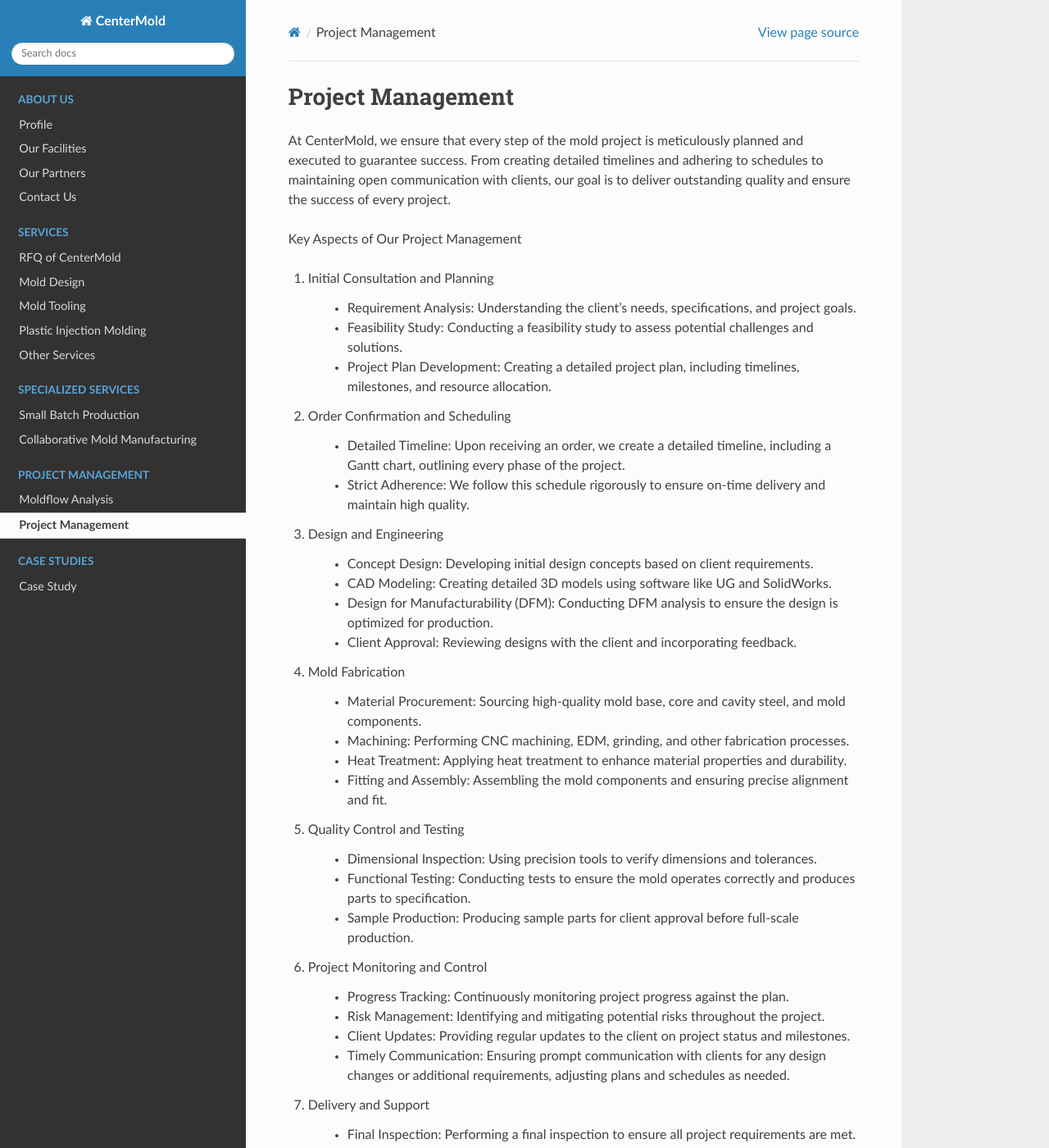
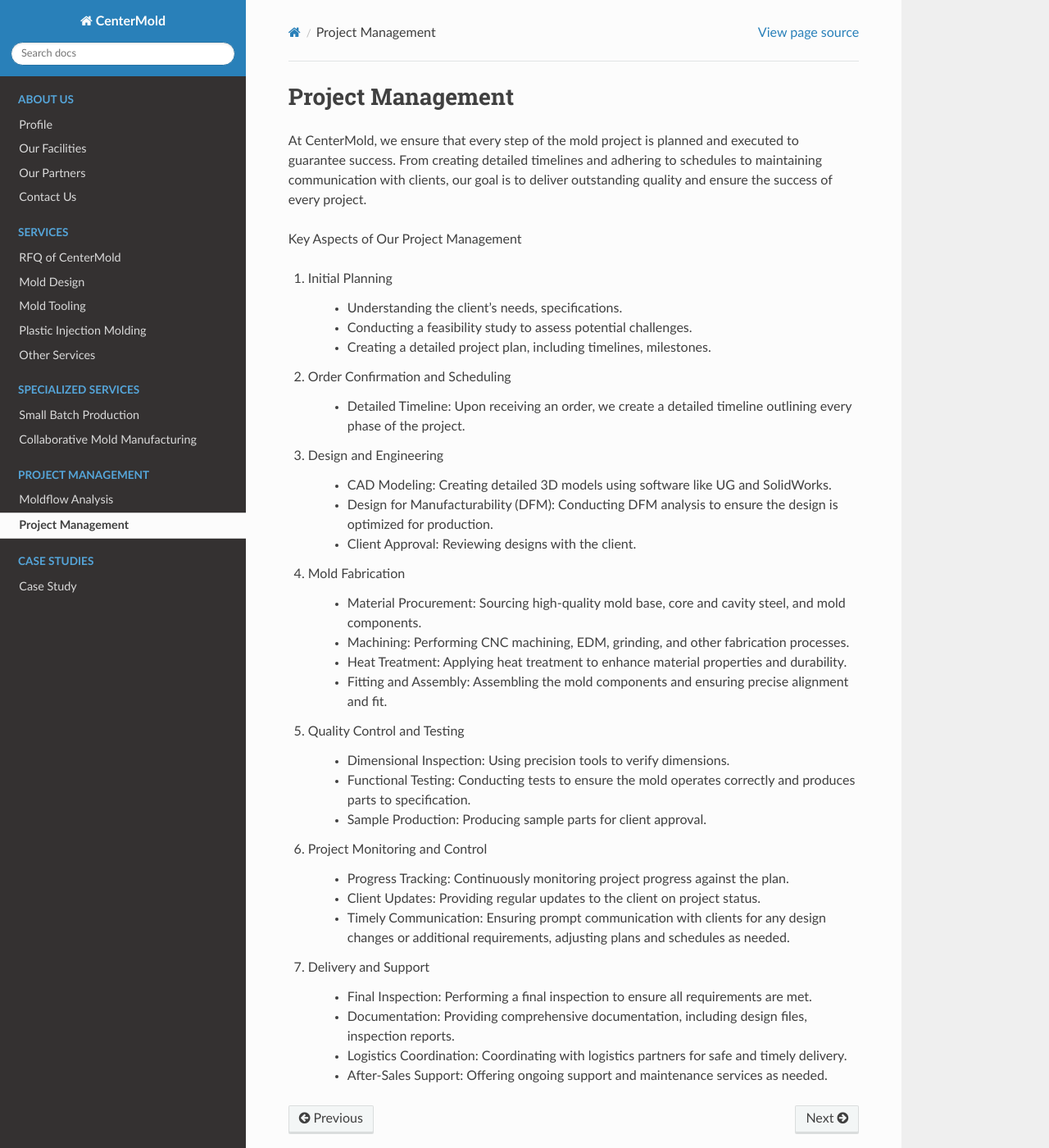
Before and after one commit to paultang/centermold, a Sphinx documentation site: the page built from source/Project-Process-Management.rst, in a window 1280 px wide and 1400 px high. Shown: the whole window at 82% size. Built offline with Sphinx 7.4.7 and the Read the Docs theme 2.0.0, drawn with Linux system fonts in a browser that asks for light colours; some of the changed text lies outside the part shown.

Commit message:
modify
modify

```diff
--- a/source/Project-Process-Management.rst
+++ b/source/Project-Process-Management.rst
@@ -7,27 +7,25 @@
 =======================
 Project Management
 =======================
-At CenterMold, we ensure that every step of the mold project is meticulously planned and executed to guarantee success. From creating detailed timelines and adhering to schedules to maintaining open communication with clients, our goal is to deliver outstanding quality and ensure the success of every project.
+At CenterMold, we ensure that every step of the mold project is planned and executed to guarantee success. From creating detailed timelines and adhering to schedules to maintaining communication with clients, our goal is to deliver outstanding quality and ensure the success of every project.
 
 Key Aspects of Our Project Management
 
-1. Initial Consultation and Planning
+1. Initial Planning
 
-    * Requirement Analysis: Understanding the client’s needs, specifications, and project goals.
-    * Feasibility Study: Conducting a feasibility study to assess potential challenges and solutions.
-    * Project Plan Development: Creating a detailed project plan, including timelines, milestones, and resource allocation.
+    * Understanding the client’s needs, specifications.
+    * Conducting a feasibility study to assess potential challenges.
+    * Creating a detailed project plan, including timelines, milestones.
 
 2. Order Confirmation and Scheduling
 
-    * Detailed Timeline: Upon receiving an order, we create a detailed timeline, including a Gantt chart, outlining every phase of the project.
-    * Strict Adherence: We follow this schedule rigorously to ensure on-time delivery and maintain high quality.
+    * Detailed Timeline: Upon receiving an order, we create a detailed timeline outlining every phase of the project.
 
 3. Design and Engineering
 
-    * Concept Design: Developing initial design concepts based on client requirements.
     * CAD Modeling: Creating detailed 3D models using software like UG and SolidWorks.
     * Design for Manufacturability (DFM): Conducting DFM analysis to ensure the design is optimized for production.
-    * Client Approval: Reviewing designs with the client and incorporating feedback.
+    * Client Approval: Reviewing designs with the client.
 
 4. Mold Fabrication
 
@@ -38,23 +36,19 @@ Key Aspects of Our Project Management
 
 5. Quality Control and Testing
 
-    * Dimensional Inspection: Using precision tools to verify dimensions and tolerances.
+    * Dimensional Inspection: Using precision tools to verify dimensions.
     * Functional Testing: Conducting tests to ensure the mold operates correctly and produces parts to specification.
-    * Sample Production: Producing sample parts for client approval before full-scale production.
+    * Sample Production: Producing sample parts for client approval.
 
 6. Project Monitoring and Control
 
     * Progress Tracking: Continuously monitoring project progress against the plan.
-    * Risk Management: Identifying and mitigating potential risks throughout the project.
-    * Client Updates: Providing regular updates to the client on project status and milestones.
+    * Client Updates: Providing regular updates to the client on project status.
     * Timely Communication: Ensuring prompt communication with clients for any design changes or additional requirements, adjusting plans and schedules as needed.
 
 7. Delivery and Support
 
-    * Final Inspection: Performing a final inspection to ensure all project requirements are met.
-    * Documentation: Providing comprehensive documentation, including design files, inspection reports, and material certifications.
+    * Final Inspection: Performing a final inspection to ensure all requirements are met.
+    * Documentation: Providing comprehensive documentation, including design files, inspection reports.
     * Logistics Coordination: Coordinating with logistics partners for safe and timely delivery.
     * After-Sales Support: Offering ongoing support and maintenance services as needed.
-
-
-Contact us today to learn how we can bring your vision to life with our expert project management and manufacturing capabilities.
```
Also changed, not shown: source/Profile.rst (+5 -5 lines), source/index.rst (+5 -4 lines).
